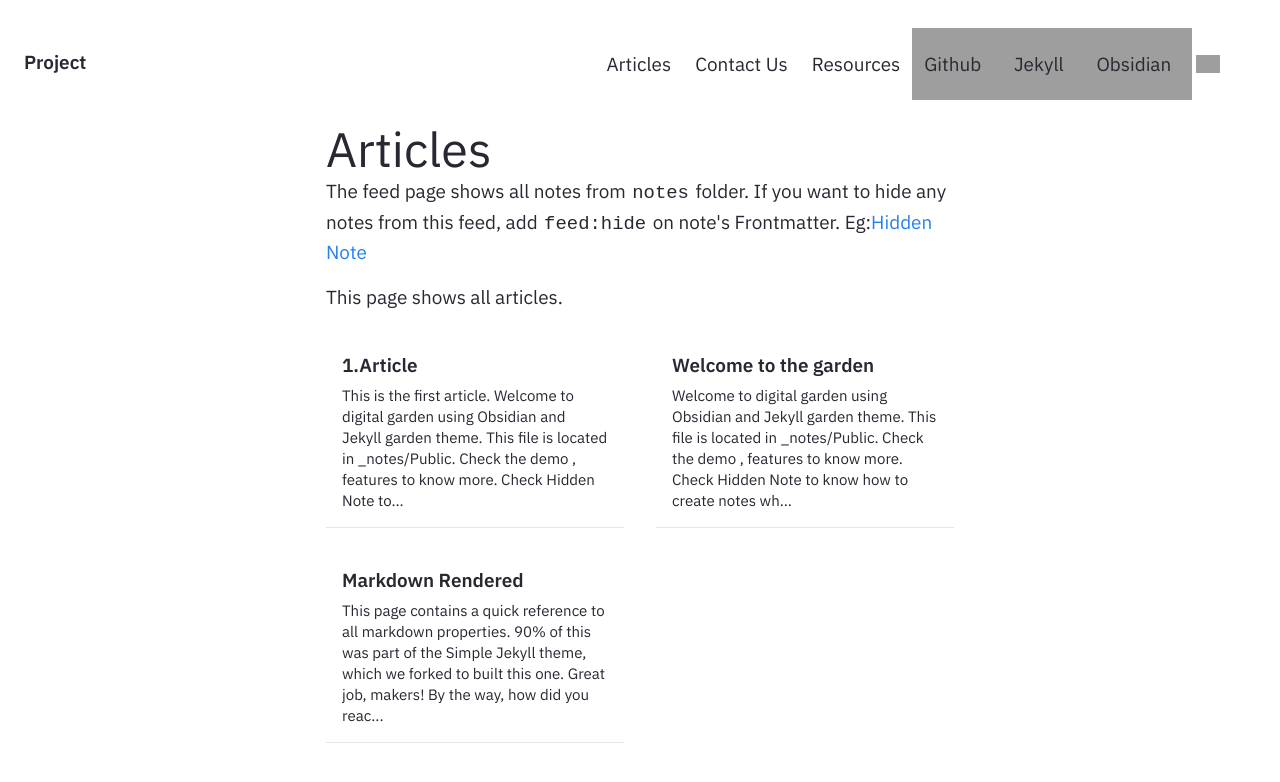
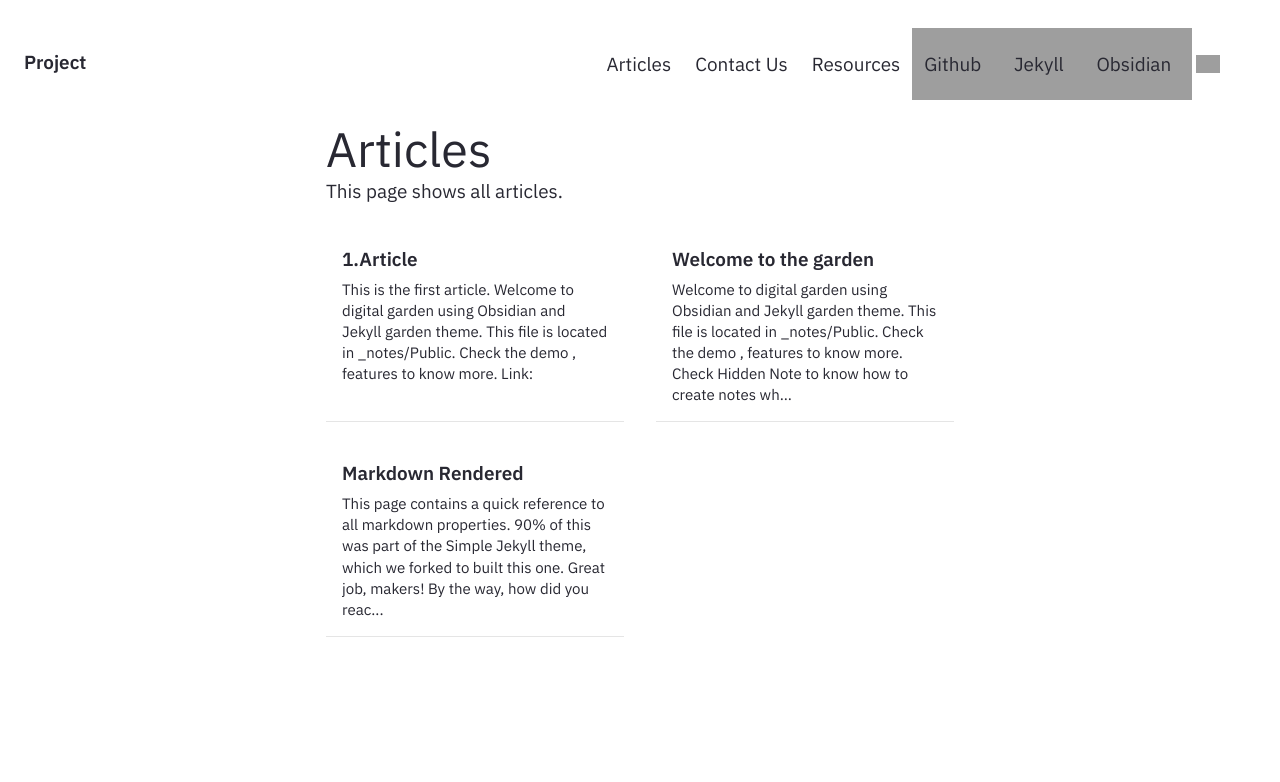
Before and after one commit to Jekyll-Garden/jekyll-garden.github.io, a Jekyll site: the page built from pages/notes.md, in a window 1280 px wide, cut to the strip 0-782 px from the top of the page. Built offline with Jekyll 4.4.1, drawn with Linux system fonts in a browser that asks for light colours; grey boxes are pictures that could not be loaded.

Commit message:
ne degiscek

```diff
--- a/_notes/Public/Article1.md
+++ b/_notes/Public/Article1.md
@@ -9,4 +9,4 @@ This is the first article.
 
 Welcome to digital garden using Obsidian and Jekyll garden theme. This file is located in `_notes/Public`. Check the <a href="{{'/notes' | relative_url}}"> demo </a>, <a href="{{'/post/features' | relative_url}}"> features </a> to know more.
 
-Check [[Hidden Note]] to know how to create notes which won't appear on the feed!
+Link:
--- a/pages/notes.md
+++ b/pages/notes.md
@@ -5,6 +5,4 @@ feedformat: card
 title: Articles
 ---
 
-The feed page shows all notes from `notes` folder. If you want to hide any notes from this feed, add `feed:hide` on note's Frontmatter. Eg:[[Hidden Note]]
-
 This page shows all articles.
```
